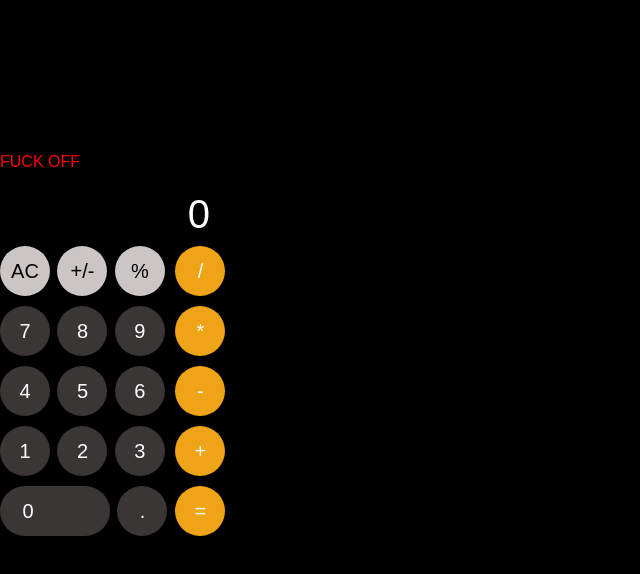
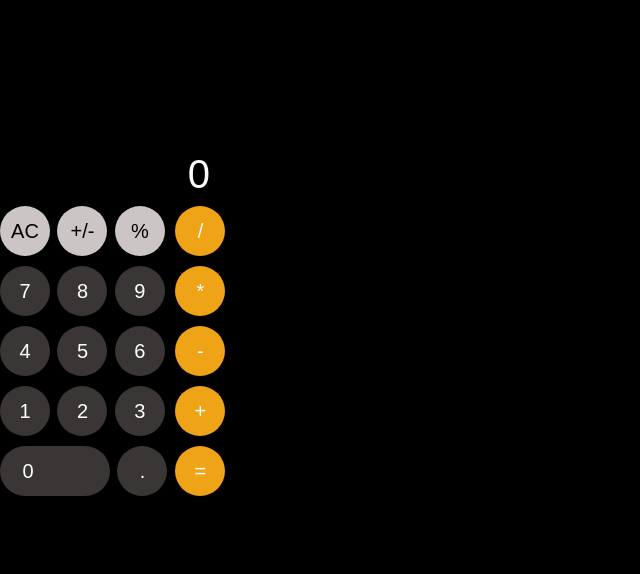
Before and after one commit to Monster-Seven/calculator, a plain HTML site: page index.html in a window 1280 px wide. Shown: the whole page, without its empty margins (0-640 px from the left). Drawn offline with nearby package versions, Linux system fonts and the light colour scheme.

Commit message:
Update index.html

```diff
--- a/index.html
+++ b/index.html
@@ -8,7 +8,7 @@
     <link rel="stylesheet" href="calculator.css">
   </head>
   <body>
-    <p>FUCK OFF</p>
+
     <div class="all">
       <div class="zero">
         <h1>0</h1>
```
